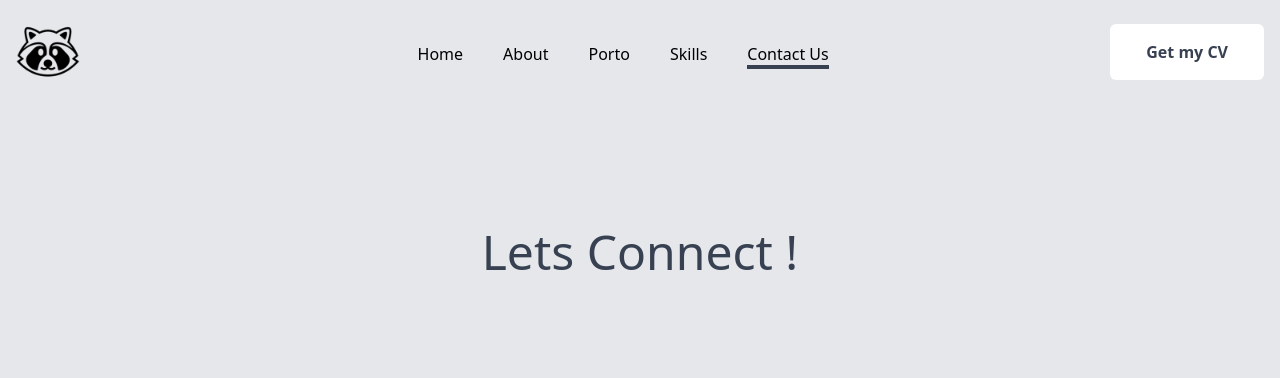
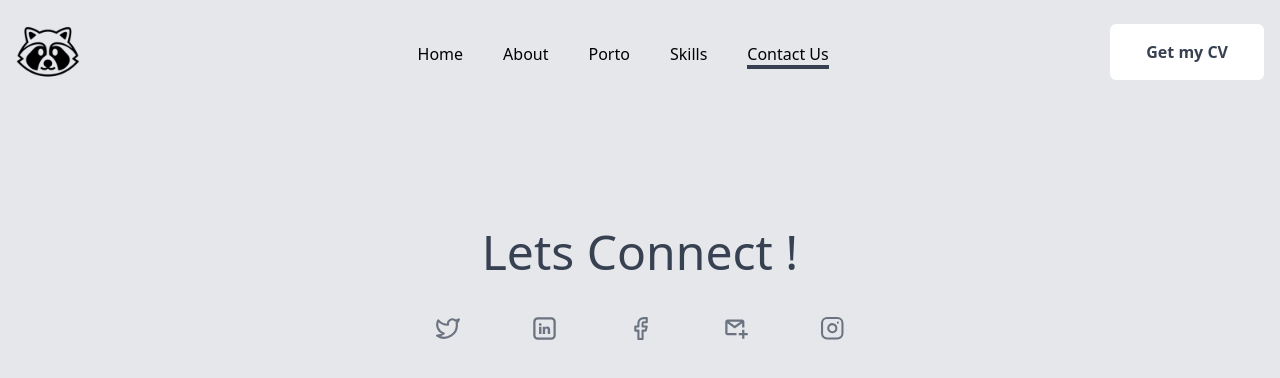
Before and after one commit to mrz-f0Th/Portfolio, a Vue app: page /contact in a window 1280 px wide. Shown: the top 378 px of the page. Built offline with nearby package versions, Linux system fonts and the light colour scheme.

Commit message:
add icons & download cv

```diff
--- a/index.html
+++ b/index.html
@@ -11,9 +11,6 @@
     <link rel="preconnect" href="https://fonts.gstatic.com" crossorigin>
     <link href="https://fonts.googleapis.com/css2?family=Poppins:wght@400;500;600;700;800&display=swap"
         rel="stylesheet">
-    <script src="https://cdnjs.cloudflare.com/ajax/libs/feather-icons/4.28.0/feather.min.js"
-        integrity="sha512-7x3zila4t2qNycrtZ31HO0NnJr8kg2VI67YLoRSyi9hGhRN66FHYWr7Axa9Y1J9tGYHVBPqIjSE1ogHrJTz51g=="
-        crossorigin="anonymous" referrerpolicy="no-referrer"></script>
 </head>
 
 <body>
--- a/package.json
+++ b/package.json
@@ -8,7 +8,6 @@
     "preview": "vite preview"
   },
   "dependencies": {
-    "feather-icons": "^4.29.0",
     "vue": "^3.2.25",
     "vue-router": "^4.0.15"
   },
--- a/src/components/Contact.vue
+++ b/src/components/Contact.vue
@@ -1,58 +1,180 @@
 <template>
   <section class="py-10 md:pt-20 mb-20">
-
     <div class="container max-w-screen-xl mx-auto px-4">
-
       <div class="text-center">
-                <h1 class="font-medium text-gray-700 text-4xl md:text-5xl mb-5">Lets Connect !</h1>
+        <h1 class="font-medium text-gray-700 text-4xl md:text-5xl mb-5">
+          Lets Connect !
+        </h1>
 
         <div class="flex items-center justify-center space-x-8">
-                    <a href="#"
-                        class="w-16 h-16 flex items-center justify-center rounded-full hover:bg-gray-200 transition ease-in-out duration-500">
-                        <i data-feather="twitter"
-                            class="text-gray-500 hover:text-gray-800 transition ease-in-out duration-500"></i>
+            <!-- twitter -->
+          <a
+            href="https://twitter.com/MRZ07483172?t=6hqWCGtxo-63JNU8aq0rfA&s=09"
+            target="_blank"
+            class="
+              w-16
+              h-16
+              flex
+              items-center
+              justify-center
+              rounded-full
+              hover:bg-gray-200
+              transition
+              ease-in-out
+              duration-500
+            "
+          >
+            <svg xmlns="http://www.w3.org/2000/svg" xmlns:xlink="http://www.w3.org/1999/xlink" aria-hidden="true" role="img" class="iconify iconify--lucide text-gray-500
+                hover:text-gray-800
+                transition
+                ease-in-out
+                duration-500" width="26" height="26" preserveAspectRatio="xMidYMid meet" viewBox="0 0 24 24"><path fill="none" stroke="currentColor" stroke-linecap="round" stroke-linejoin="round" stroke-width="2" d="M22 4s-.7 2.1-2 3.4c1.6 10-9.4 17.3-18 11.6c2.2.1 4.4-.6 6-2C3 15.5.5 9.6 3 5c2.2 2.6 5.6 4.1 9 4c-.9-4.2 4-6.6 7-3.8c1.1 0 3-1.2 3-1.2z"></path></svg>
           </a>
+            <!-- Linkedin -->
+          <a
+            href="#"
+            class="
+              w-16
+              h-16
+              flex
+              items-center
+              justify-center
+              rounded-full
+              hover:bg-gray-200
+              transition
+              ease-in-out
+              duration-500
+            "
+          >
+            <svg xmlns="http://www.w3.org/2000/svg" xmlns:xlink="http://www.w3.org/1999/xlink" aria-hidden="true" role="img" class="iconify iconify--jam text-gray-500
+                hover:text-gray-700
+                transition
+                ease-in-out
+                duration-500" width="27" height="27" preserveAspectRatio="xMidYMid meet" viewBox="-2 -2 24 24"><g fill="currentColor"><path d="M15 11.13v3.697h-2.143v-3.45c0-.866-.31-1.457-1.086-1.457c-.592 0-.945.398-1.1.784c-.056.138-.071.33-.071.522v3.601H8.456s.029-5.842 0-6.447H10.6v.913l-.014.021h.014v-.02c.285-.44.793-1.066 1.932-1.066c1.41 0 2.468.922 2.468 2.902zM6.213 5.271C5.48 5.271 5 5.753 5 6.385c0 .62.466 1.115 1.185 1.115h.014c.748 0 1.213-.496 1.213-1.115c-.014-.632-.465-1.114-1.199-1.114zm-1.086 9.556h2.144V8.38H5.127v6.447z"></path><path d="M4 2a2 2 0 0 0-2 2v12a2 2 0 0 0 2 2h12a2 2 0 0 0 2-2V4a2 2 0 0 0-2-2H4zm0-2h12a4 4 0 0 1 4 4v12a4 4 0 0 1-4 4H4a4 4 0 0 1-4-4V4a4 4 0 0 1 4-4z"></path></g></svg>
+          </a>
+            <!-- Facebook -->
+          <a
+            href="#"
+            class="
+              w-16
+              h-16
+              flex
+              items-center
+              justify-center
+              rounded-full
+              hover:bg-gray-200
+              transition
+              ease-in-out
+              duration-500
+            "
+          >
+            <svg
+              xmlns="http://www.w3.org/2000/svg"
+              xmlns:xlink="http://www.w3.org/1999/xlink"
+              aria-hidden="true"
+              role="img"
+              class="
+                iconify iconify--lucide
+                text-gray-500
+                hover:text-gray-700
+                transition
+                ease-in-out
+                duration-500
+              "
+              width="25"
+              height="25"
+              preserveAspectRatio="xMidYMid meet"
+              viewBox="0 0 24 24"
+            >
+              <path
+                fill="none"
+                stroke="currentColor"
+                stroke-linecap="round"
+                stroke-linejoin="round"
+                stroke-width="2"
+                d="M18 2h-3a5 5 0 0 0-5 5v3H7v4h3v8h4v-8h3l1-4h-4V7a1 1 0 0 1 1-1h3z"
+              ></path>
+            </svg>
+          </a>
+            <!-- Gmail -->
+          <a
+            href="mailto:rakazzakaria@gmail.com"
+            target="_blank"
+            class="
+              w-16
+              h-16
+              flex
+              items-center
+              justify-center
+              rounded-full
+              hover:bg-gray-200
+              transition
+              ease-in-out
+              duration-500
+            "
+          >
 
-                    <a href="#"
-                        class="w-16 h-16 flex items-center justify-center rounded-full hover:bg-gray-200 transition ease-in-out duration-500">
-                        <i data-feather="dribbble"
-                            class="text-gray-500 hover:text-gray-700 transition ease-in-out duration-500"></i>
+            <svg xmlns="http://www.w3.org/2000/svg" xmlns:xlink="http://www.w3.org/1999/xlink" aria-hidden="true" role="img" class="iconify iconify--material-symbols text-gray-500
+                hover:text-gray-700
+                transition
+                ease-in-out
+                duration-500" width="27" height="27" preserveAspectRatio="xMidYMid meet" viewBox="0 0 24 24"><path fill="currentColor" d="M17 21v-3h-3v-2h3v-3h2v3h3v2h-3v3ZM4 18q-.825 0-1.412-.587Q2 16.825 2 16V6q0-.825.588-1.412Q3.175 4 4 4h13q.825 0 1.413.588Q19 5.175 19 6v5.075q-.25-.05-.487-.063Q18.275 11 18 11t-.512.012q-.238.013-.488.063V7.4L10.4 12L4 7.425V16h8.075q-.05.25-.063.488Q12 16.725 12 17t.012.512q.013.238.063.488ZM5.45 6l4.95 3.55L15.5 6Z"></path></svg>
           </a>
-
-                    <a href="#"
-                        class="w-16 h-16 flex items-center justify-center rounded-full hover:bg-gray-200 transition ease-in-out duration-500">
-                        <i data-feather="facebook"
-                            class="text-gray-500 hover:text-gray-700 transition ease-in-out duration-500"></i>
-                    </a>
-
-                    <a href="#"
-                        class="w-16 h-16 flex items-center justify-center rounded-full hover:bg-gray-200 transition ease-in-out duration-500">
-                        <i data-feather="codepen"
-                            class="text-gray-500 hover:text-gray-700 transition ease-in-out duration-500"></i>
-                    </a>
-
-                    <a href="#"
-                        class="w-16 h-16 flex items-center justify-center rounded-full hover:bg-gray-200 transition ease-in-out duration-500">
-                        <i data-feather="at-sign"
-                            class="text-gray-500 hover:text-gray-700 transition ease-in-out duration-500"></i>
-                    </a>
-
-                    <a href="#"
-                        class="w-16 h-16 flex items-center justify-center rounded-full hover:bg-gray-200 transition ease-in-out duration-500">
-                        <i data-feather="instagram"
-                            class="text-gray-500 hover:text-gray-700 transition ease-in-out duration-500"></i>
+        <!-- Instagram -->
+          <a
+            href="http://instagram.com/rakazakaria22?utm_source=qr"
+            target="_blank"
+            class="
+              w-16
+              h-16
+              flex
+              items-center
+              justify-center
+              rounded-full
+              hover:bg-gray-200
+              transition
+              ease-in-out
+              duration-500
+            "
+          >
+            <svg
+              xmlns="http://www.w3.org/2000/svg"
+              xmlns:xlink="http://www.w3.org/1999/xlink"
+              aria-hidden="true"
+              role="img"
+              class="
+                iconify iconify--lucide
+                text-gray-500
+                hover:text-gray-700
+                transition
+                ease-in-out
+                duration-500
+              "
+              width="24.5"
+              height="24.5"
+              preserveAspectRatio="xMidYMid meet"
+              viewBox="0 0 24 24"
+            >
+              <g
+                fill="none"
+                stroke="currentColor"
+                stroke-linecap="round"
+                stroke-linejoin="round"
+                stroke-width="2"
+              >
+                <rect width="20" height="20" x="2" y="2" rx="5" ry="5"></rect>
+                <path
+                  d="M16 11.37A4 4 0 1 1 12.63 8A4 4 0 0 1 16 11.37zm1.5-4.87h.01"
+                ></path>
+              </g>
+            </svg>
           </a>
         </div>
       </div>
-
     </div>
-
   </section>
 </template>
 
 <script>
-feather.replace();
-export default {
-
-}
+export default {};
 </script>
--- a/src/components/Navbar.vue
+++ b/src/components/Navbar.vue
@@ -15,8 +15,8 @@
                 </ul>
 
                 <button
-                    class="px-7 py-3 md:px-9 md:py-4 bg-white font-medium md:font-semibold text-gray-700 text-md rounded-md hover:bg-gray-700 hover:text-white transition ease-linear duration-500">Get
-                    my CV</button>
+                    class="px-7 py-3 md:px-9 md:py-4 bg-white font-medium md:font-semibold text-gray-700 text-md rounded-md hover:bg-gray-700 hover:text-white transition ease-linear duration-500">
+                    <a href="../../public/cv.jpeg" download>Get my CV</a></button>
             </nav>
 
 
--- a/src/components/layout/Layout.vue
+++ b/src/components/layout/Layout.vue
@@ -24,7 +24,6 @@
 </template>
 
         <script>
-feather.replace();
 
 import Navbar from "../Navbar.vue";
 
```
Also changed, not shown: public/cv.jpeg (added), 1 other file (tests, documents, lock files or other folders). Lines whose indentation alone changed are shown as unchanged.
